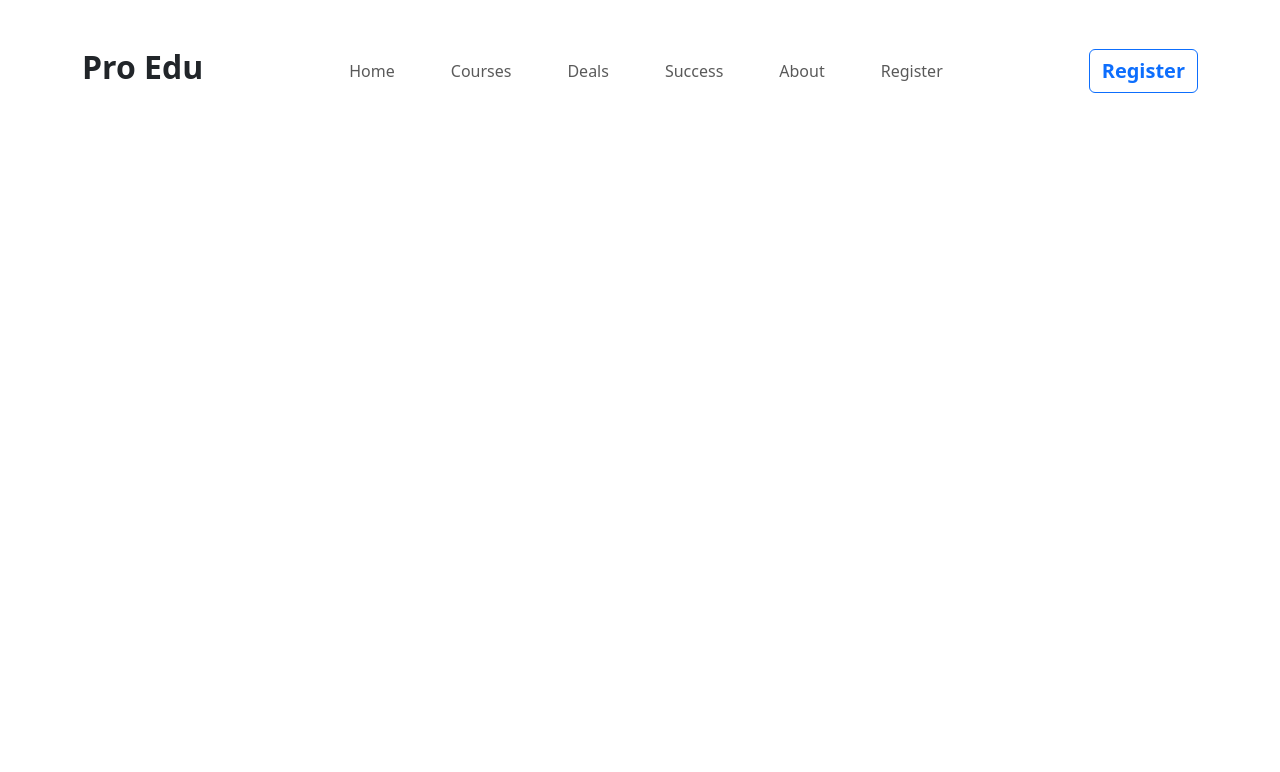
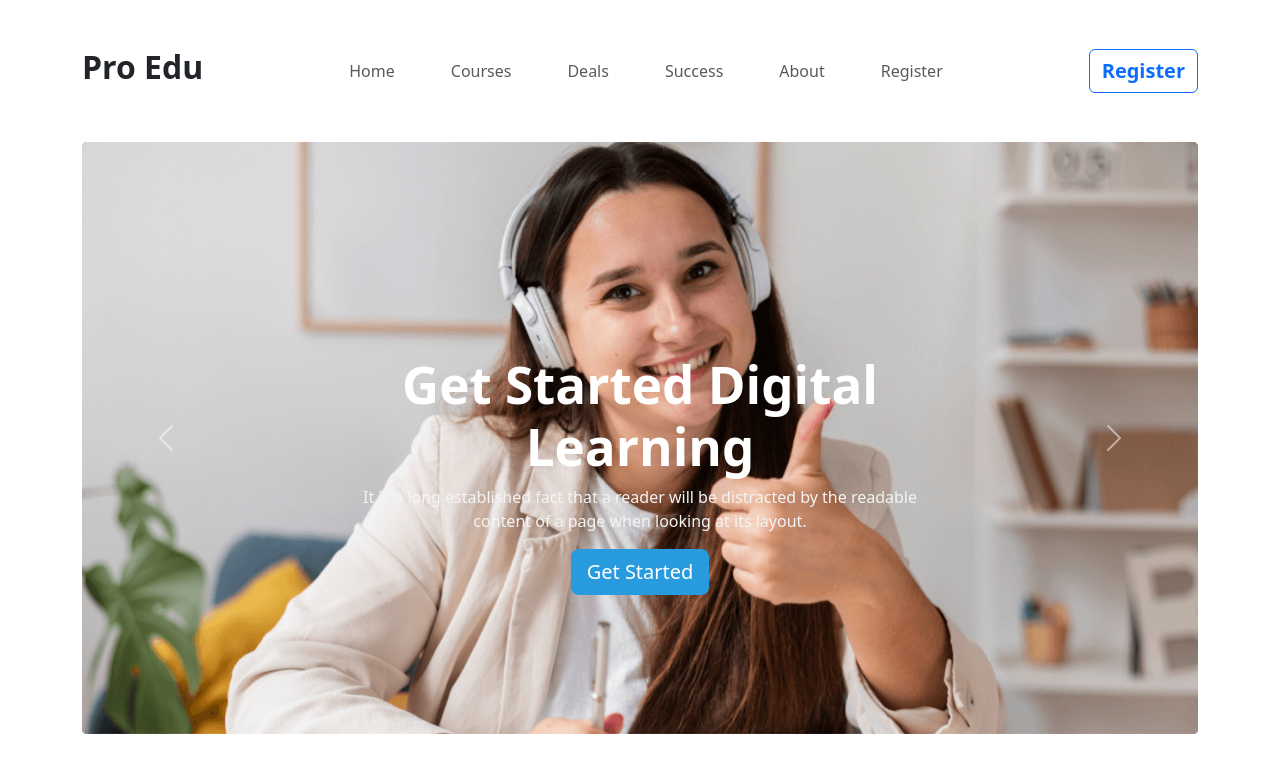
Before and after one commit to FajilatulJunnat/task-9-bootstrap-project-, a plain HTML site: page index.html in a window 1280 px wide. Drawn offline with nearby package versions, Linux system fonts and the light colour scheme.

Commit message:
2nd commit

```diff
--- a/index.html
+++ b/index.html
@@ -34,9 +34,40 @@
                 <span class="navbar-toggler-icon"></span>
               </button>
               </div>
+          </nav>
+          <!--silder-->
+          <div id="carouselExample" class="carousel slide">
+            <div class="carousel-inner ">
+              <div class="carousel-item active">
+                <img src="./images/cover/cover-1.png" class=" w-100" alt="...">
+
+              </div>
+              <div class="carousel-item">
+                <img src="./images/cover/cover-2.jpg" class="w-100" alt="...">
 
 
-          </nav>
+              </div>
+              <div class="carousel-item">
+                <img src="./images/cover/cover-3.jpg" class=" w-100" alt="...">
+
+              </div>
+            </div>
+            <button class="carousel-control-prev" type="button" data-bs-target="#carouselExample" data-bs-slide="prev">
+              <span class="carousel-control-prev-icon" aria-hidden="true"></span>
+              <span class="visually-hidden">Previous</span>
+            </button>
+            <button class="carousel-control-next" type="button" data-bs-target="#carouselExample" data-bs-slide="next">
+              <span class="carousel-control-next-icon" aria-hidden="true"></span>
+              <span class="visually-hidden">Next</span>
+            </button>
+            <div class="carousel-caption ">
+              <h1 class="fw-semibold">Get Started Digital <br>
+                Learning</h1>
+              <p>It is a long established fact that a reader will be distracted by the readable <br>
+                content of a page when looking at its layout.</p>
+                <button type="button" class="btn btn-primary btn-lg">Get Started</button>
+            </div>
+          </div>
     </section>
     <script src="https://cdn.jsdelivr.net/npm/bootstrap@5.3.2/dist/js/bootstrap.bundle.min.js" integrity="sha384-C6RzsynM9kWDrMNeT87bh95OGNyZPhcTNXj1NW7RuBCsyN/o0jlpcV8Qyq46cDfL" crossorigin="anonymous"></script>
 </body>
--- a/style.css
+++ b/style.css
@@ -1,3 +1,20 @@
 body{
-    font-family: 'Poppins', sans-serif;
+font-family: 'Poppins', sans-serif;
 }
+
+.carousel-caption{
+    top: 15vw !important;
+
+
+
+}
+.carousel-caption h1{
+    font-size: 4vw;
+}
+.carousel-caption p{
+    color:#F4F4F4 !important;
+}
+.carousel-caption button{
+    background-color: #289BDE !important;
+    border: none;
+}
```
